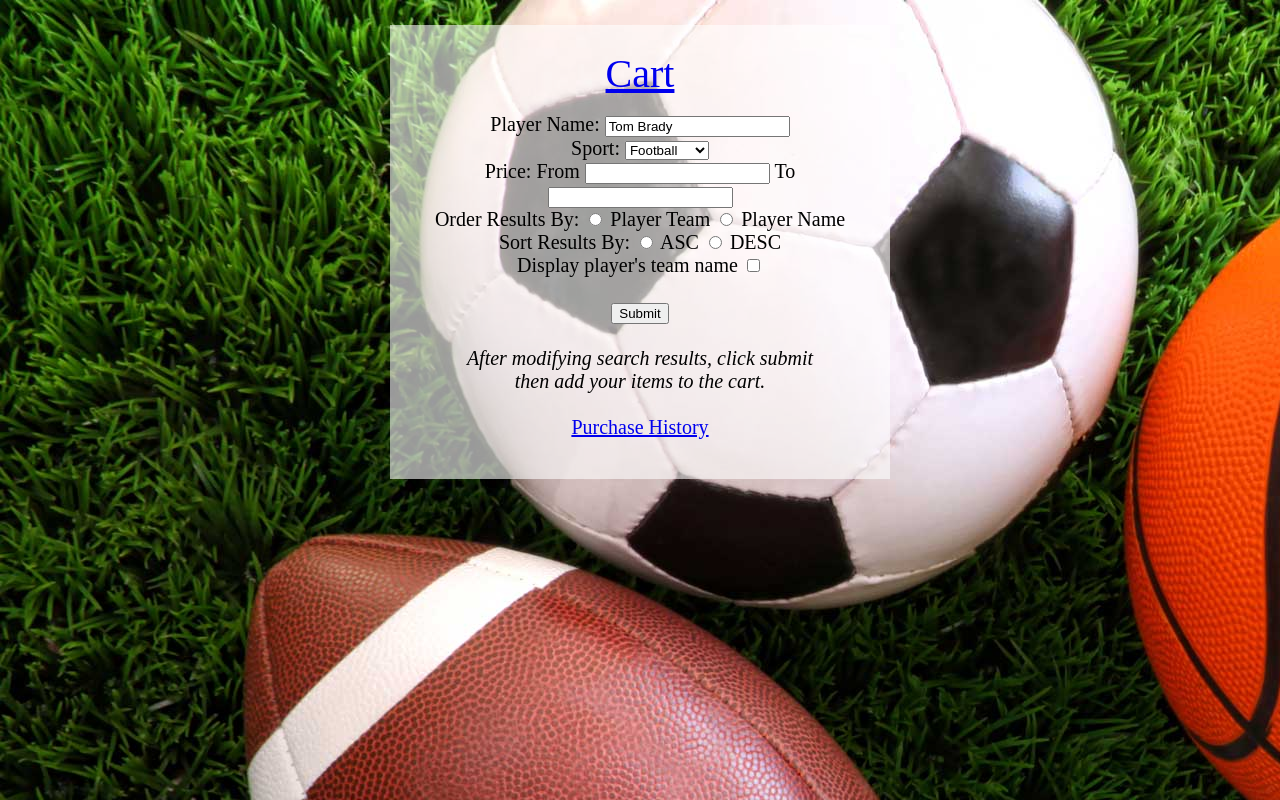
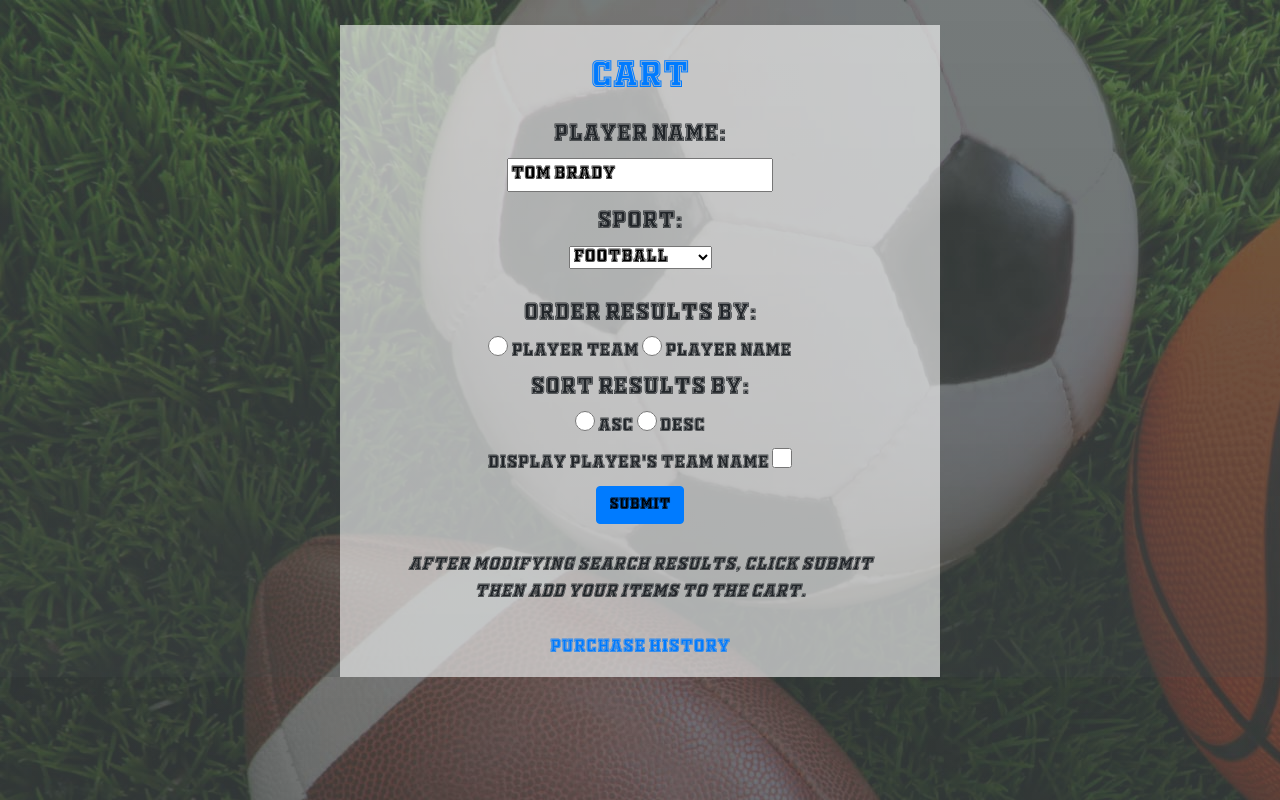
Before and after one commit to MytchellB/sports-project2, a PHP site: the page made by index.php in a window 1280 px wide. Run offline with PHP 8.4, Linux system fonts and the light colour scheme; data comes from the database, SQL or seed files in the repository; data that the repository does not hold is empty.

Commit message:
added sytles and deletePlayer.php

```diff
--- a/css/styles.css
+++ b/css/styles.css
@@ -1,15 +1,16 @@
 body {
     margin-top: 25px;
     text-align: center;
-    background-image: url("../img/sport-background.jpg");
+    background: linear-gradient(#424949BA, #424949CA), url("../img/sport-background.jpg");
+    font-family: sportsNight;
 }
 
 main {
     background-color: rgba(255,255,255,0.6);
     padding-top: 25px;
-    width: 500px;
+    width: 600px;
     margin: 0 auto;
-    font-size: 1.25em;
+    font-size: 1.15em;
 }
 
 .main2 {
@@ -32,7 +33,7 @@ main {
 }
 
 #playersTable {
-    font-size: 1.25em;
+    font-size: 1.0em;
 }
 
 #cartButton {
@@ -45,7 +46,7 @@ main {
 }
 
 ul li {
-    list-style-type: square;
+    list-style-type: none;
 }
 
 form {
--- a/index.php
+++ b/index.php
@@ -234,53 +234,68 @@
 <html>
     <head>
         <title>Sports Cards</title>
+        <link rel="stylesheet" href="https://stackpath.bootstrapcdn.com/bootstrap/4.1.3/css/bootstrap.min.css" type="text/css" />
         <link rel="stylesheet" href="css/styles.css" type="text/css" />
+
     </head>
     <body>
+
+        <style>
+            @font-face{
+                font-family: sportsNight;
+                src: url(OldSportsFont.ttf);
+            }
+        </style>
+
         <main>
             <a href="scart.php" id="cartButton">Cart</a> <br>
-            <div id="cartPreview">
-            <ul>
+            <div id="cartPreview" style='float:none; '>
+            <ul class="list-unstyled">
                 <?php
                     for ($i = 0; $i < 3; $i++) {
                         if (isset($_SESSION["scart"][$i])) {
                             if ($i == 0) {
-                                echo "Cart Preview<br>";
+                                echo "<strong style='color:navy;'>Cart Preview</strong><br>";
                             }
-                            echo "<li>".$_SESSION["scart"][$i]["name"]." | $".$_SESSION["scart"][$i]["price"]."</li>";
+                            echo "<li style='color:mediumblue;'>".$_SESSION["scart"][$i]["name"]." | $".$_SESSION["scart"][$i]["price"]."</li>";
                         }
                     }
                 ?>
-            </ul>
+
                 <?php
                     if (count($_SESSION["scart"]) > 3) {
-                        echo "<h4>Click cart for more</h4>";
+                         echo "<li style='color:purple;'><h5>Click CART Above For Complete List of Cards</h5></li>";
                     }
                 ?>
+                </ul>
             </div>
 
             <form>
-                Player Name: <input type="text" name="playerName" value="<?=$_GET['playerName']?>"><br>
-                Sport:
+                <p><h4>Player Name:</h4> <input type="text" name="playerName" value="<?=$_GET['playerName']?>"><br></p>
+                <!--Sort By Position:<input type="text" name="playerPos" value="<?=$_GET['playerPos']?>"><br><br>-->
+                <h4>Sport:</h4>
                 <select name="catId">
                     <option value="">- None -</option>
                     <?= displayCategories() ?>
-                </select> <br>
-                Price: From <input type="number" name="priceFrom" value="<?=$_GET['priceFrom']?>">
-                To <input type="number" name="priceTo" value="<?=$_GET['priceTo']?>"><br>
-                Order Results By:
-                <input type="radio" id="teamOrd" name="orderBy" value="playerTeam" <?=checkRadio("playerTeam")?>>
+                </select> <br><br>
+                <h4>Order Results By:</h4>
+                <input type="radio" id="teamOrd" name="orderBy" value="playerTeam" <?=checkRadio("playerTeam")?>style="border: 0px; width:20px; height: 20px;">
                 <label for="teamOrd">Player Team</label>
-                <input type="radio" id="nameOrd" name="orderBy" value="playerName" <?=checkRadio("playerName")?>>
+                <input type="radio" id="nameOrd" name="orderBy" value="playerName" <?=checkRadio("playerName")?> style="border: 0px; width:20px; height: 20px;">
                 <label for="nameOrd">Player Name</label><br>
-                Sort Results By:
-                <input type="radio" id="asc" name="sortBy" value="ASC" <?=checkSortRadio("ASC")?>>
+                <h4>Sort Results By:</h4>
+                <input type="radio" id="asc" name="sortBy" value="ASC" <?=checkSortRadio("ASC")?> style="border: 0px; width:20px; height: 20px;">
                 <label for="asc">ASC</label>
-                <input type="radio" id="desc" name="sortBy" value="DESC" <?=checkSortRadio("DESC")?>>
+                <input type="radio" id="desc" name="sortBy" value="DESC" <?=checkSortRadio("DESC")?> style="border: 0px; width:20px; height: 20px;">
                 <label for="desc">DESC</label><br>
+
+
+
                 <label for="team">Display player's team name</label>
-                <input type="checkbox" id="team" name="team" <?=checkCheckBox()?>><br><br>
-                <input type="submit" name="submit" value="Submit">
+                <input type="checkbox" id="team" name="team" <?=checkCheckBox()?> style="border: 0px; width:20px; height: 20px;"><br>
+                <!--<input type="submit" name="submit" value="Submit">-->
+                <input type='hidden' name='submit' value="Submit">
+                <button class='btn btn-primary' type="submit" style="color:black;">Submit</button>
             </form><br>
             <?php
                 if (isset($_GET["submit"])) {
```
Also changed, not shown: deletePlayer.php (added, +30 -0 lines), scart.php (+52 -10 lines), OldSportsFont.ttf (added).
